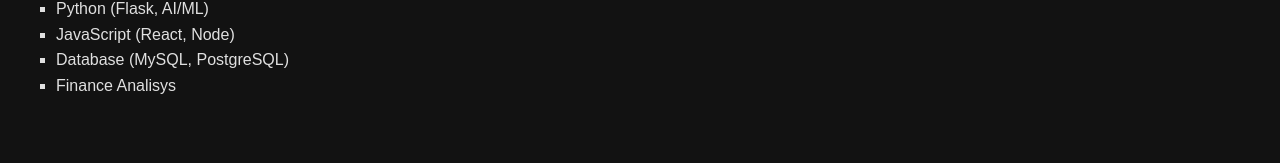
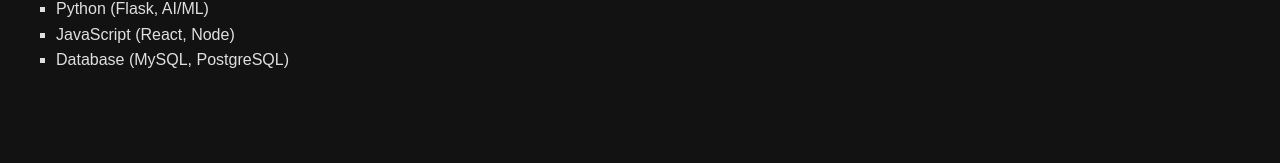
Before and after one commit to althafabrar/althafabrar.github.io, a plain HTML site: page index.html in a window 1280 px wide. Shown: the part 599-762 px from the top of the page. Drawn offline with Linux system fonts and the light colour scheme.

Commit message:
Update index.html

```diff
--- a/index.html
+++ b/index.html
@@ -38,7 +38,6 @@
       <li>Python (Flask, AI/ML)</li>
       <li>JavaScript (React, Node)</li>
       <li>Database (MySQL, PostgreSQL)</li>
-      <li>Finance Analisys</li>
     </ul>
   </section>
 
```
